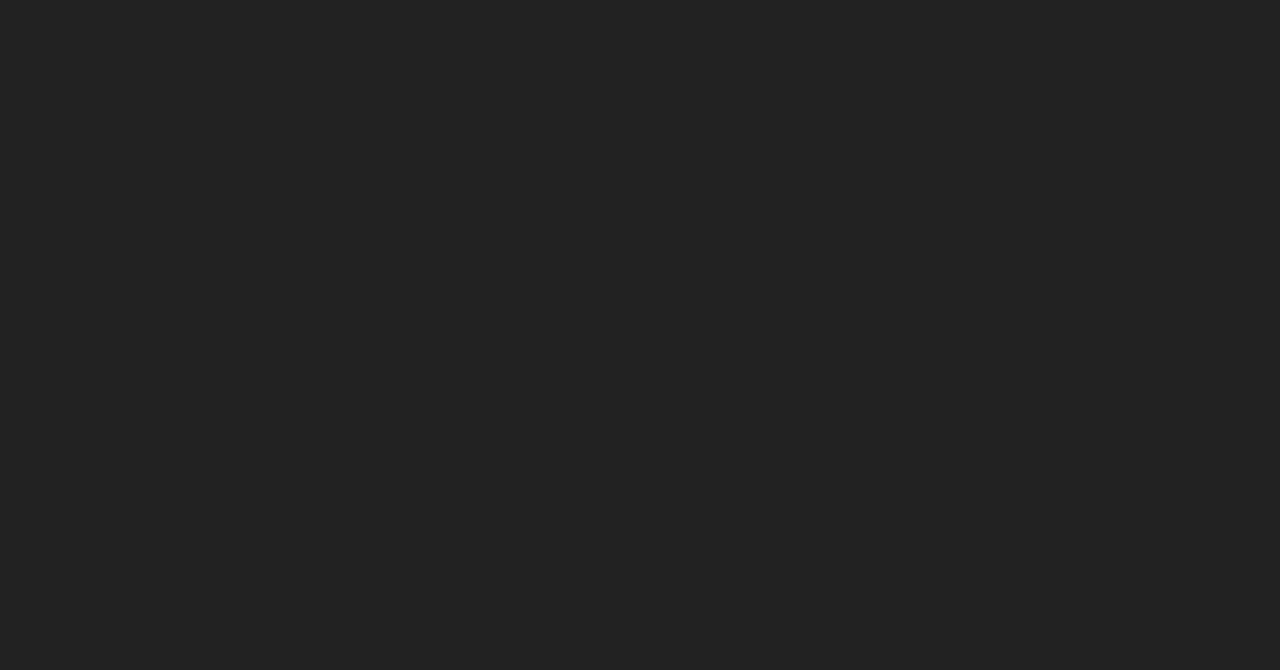
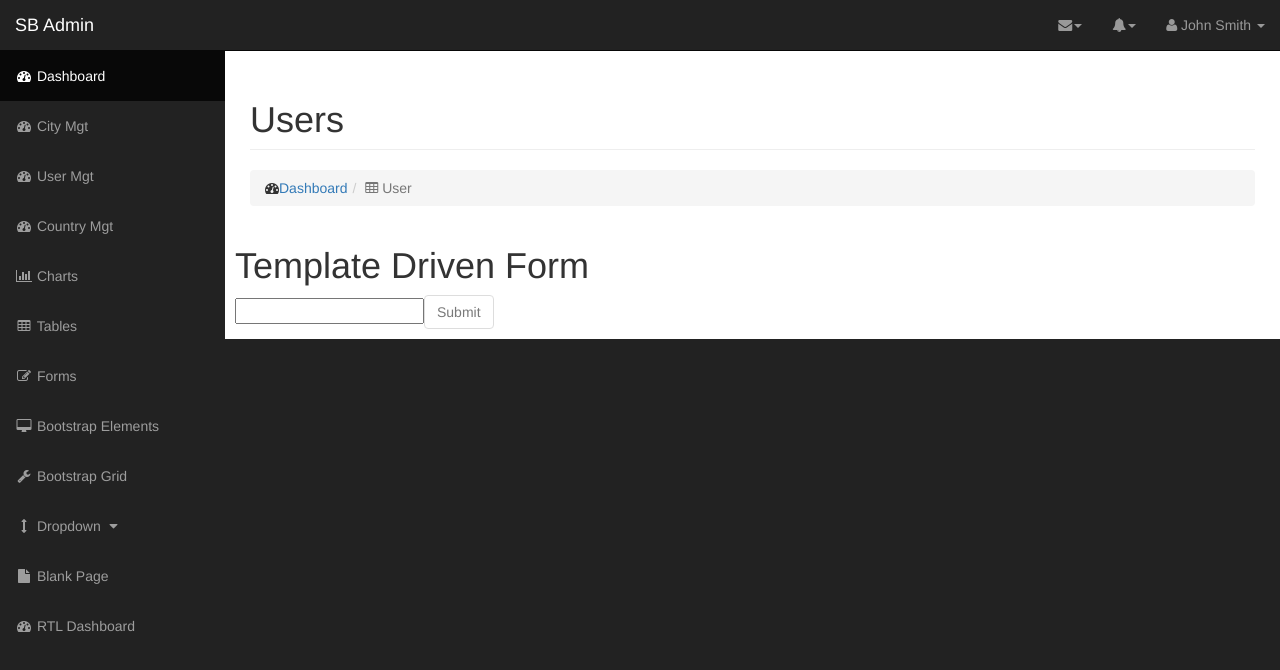
Before and after one commit to muthukumaroptisol/angular2_admin_template, an Angular app: page /country in a window 1280 px wide. Before the commit this address led to /. Shown: the top 670 px of the page. Built offline with nearby package versions, Linux system fonts and the light colour scheme.

Commit message:
Template driver validtion example

```diff
--- a/src/app/app.module.ts
+++ b/src/app/app.module.ts
@@ -18,6 +18,7 @@ import { BreadcrumbComponent } from './breadcrumb/breadcrumb.component';
 import { CityFormComponent } from './city-form/city-form.component';
 import { StateDropdownComponent } from './state-dropdown/state-dropdown.component';
 import { CountryComponent } from './country/country.component';
+import { TestComponentComponent } from './test-component/test-component.component';
 
 @NgModule({
   declarations: [
@@ -32,7 +33,8 @@ import { CountryComponent } from './country/country.component';
     BreadcrumbComponent,
     CityFormComponent,
     StateDropdownComponent,
-    CountryComponent
+    CountryComponent,
+    TestComponentComponent
   ],
   imports: [
     BrowserModule,
--- a/src/app/app.routes.ts
+++ b/src/app/app.routes.ts
@@ -3,6 +3,7 @@ import { LoginComponent } from "./login/login.component";
 import { DashboardComponent } from './dashboard/dashboard.component';
 import { UserComponent } from './user/user.component';
 import { CityComponent } from './city/city.component';
+import { TestComponentComponent } from './test-component/test-component.component';
 
 export const routes: Routes = [
 	{
@@ -22,5 +23,10 @@ export const routes: Routes = [
 	{
 		path: 'city',
 		component: CityComponent
+	},
+
+	{
+		path: 'country',
+		component: TestComponentComponent
 	}
 ]
--- a/src/app/city/city.component.html
+++ b/src/app/city/city.component.html
@@ -14,6 +14,7 @@
                             <table class="table table-bordered table-hover table-striped">
                                 <thead>
                                     <tr>
+                                        <th>Id </th>
                                         <th>Country </th>
                                         <th>State </th>
                                         <th>City </th>
@@ -22,6 +23,7 @@
                                 </thead>
                                 <tbody>
                                     <tr *ngFor= "let city of cities">
+                                        <td>{{city.id}}</td>
                                         <td>{{city.country_id.country_name}}</td>
                                         <td>{{city.state_id.state_name}}</td>
                                         <td>{{city.city_name}}</td>
--- a/src/app/side-bar/side-bar.component.html
+++ b/src/app/side-bar/side-bar.component.html
@@ -10,6 +10,9 @@
 
          <li >
             <a routerLink="/user"><i class="fa fa-fw fa-dashboard"></i> User Mgt</a>
+        </li>
+        <li >
+            <a routerLink="/country"><i class="fa fa-fw fa-dashboard"></i> Country Mgt</a>
         </li>
         <li>
             <a href="charts.html"><i class="fa fa-fw fa-bar-chart-o"></i> Charts</a>
--- /dev/null
+++ b/src/app/test-component/test-component.component.html
@@ -0,0 +1,105 @@
+<app-top-bar></app-top-bar>
+<div id="page-wrapper">
+
+            <div class="container-fluid">
+
+                <!-- Page Heading -->
+                <app-breadcrumb></app-breadcrumb>
+                <!-- /.row -->
+
+
+                <!-- /.row -->
+
+                	<div class="row">
+	                    <div>
+							<h1> Template Driven Form </h1>
+							<form #countryForm="ngForm" *ngIf="active" (ngSubmit)="onSubmit()">
+								<input id="name" name="name" type="text" [(ngModel)]="country.name" minlength="2" maxlength="5" required #name="ngModel">
+
+								<div *ngIf="name.errors && (name.dirty || name.touched)" class="alert alert-danger">
+									<div [hidden]="!name.errors.required">
+										Country name is required !!!
+									</div>
+									<div [hidden]="!name.errors.minlength">
+										Country name's length should be more then 2
+									</div>
+									<div [hidden]="!name.errors.maxLength">
+										Country name's length should not be more then 5
+									</div>
+								</div>
+
+								<button type="submit" class="btn btn-default" [disabled]="!countryForm.form.valid">Submit</button>
+						        <!-- <button type="button" class="btn btn-default" (click)="addCountry()">New Country</button> -->
+							</form>
+						</div>
+	                </div>
+
+                <!-- /.row -->
+
+
+                <!-- /.row -->
+
+            </div>
+            <!-- /.container-fluid -->
+
+        </div>
+
+<!--
+
+    <div class="container">
+      <div [hidden]="submitted">
+        <h1>Hero Form 1 (Template)</h1>
+        <form #heroForm="ngForm"  *ngIf="active"  (ngSubmit)="onSubmit()">
+          <div class="form-group">
+            <label for="name">Name</label>
+
+            <input type="text" id="name" class="form-control"
+                   required minlength="4" maxlength="24"
+                   name="name" [(ngModel)]="hero.name"
+                   #name="ngModel" >
+
+            <div *ngIf="name.errors && (name.dirty || name.touched)"
+                 class="alert alert-danger">
+                <div [hidden]="!name.errors.required">
+                  Name is required
+                </div>
+                <div [hidden]="!name.errors.minlength">
+                  Name must be at least 4 characters long.
+                </div>
+                <div [hidden]="!name.errors.maxlength">
+                  Name cannot be more than 24 characters long.
+                </div>
+            </div>
+          </div>
+
+          <div class="form-group">
+            <label for="alterEgo">Alter Ego</label>
+            <input type="text" id="alterEgo" class="form-control"
+                   name="alterEgo"
+                   [(ngModel)]="hero.alterEgo" >
+          </div>
+
+          <div class="form-group">
+            <label for="power">Hero Power</label>
+            <select id="power" class="form-control"
+                    name="power"
+                    [(ngModel)]="hero.power" required
+                    #power="ngModel" >
+              <option *ngFor="let p of powers" [value]="p">{{p}}</option>
+            </select>
+
+            <div *ngIf="power.errors && power.touched" class="alert alert-danger">
+              <div [hidden]="!power.errors.required">Power is required</div>
+            </div>
+          </div>
+
+          <button type="submit" class="btn btn-default"
+                 [disabled]="!heroForm.form.valid">Submit</button>
+          <button type="button" class="btn btn-default"
+                 (click)="addHero()">New Hero</button>
+        </form>
+      </div>
+
+      <hero-submitted [hero]="hero" [(submitted)]="submitted"></hero-submitted>
+    </div>
+-->
--- /dev/null
+++ b/src/app/test-component/test-component.component.ts
@@ -0,0 +1,33 @@
+import { Component, OnInit } from '@angular/core';
+// import { FormGroup, FormBuilder, Validators } from '@angular/forms';
+
+
+@Component({
+  selector: 'app-test-component',
+  templateUrl: './test-component.component.html',
+  styleUrls: ['./test-component.component.css']
+})
+export class TestComponentComponent implements OnInit {
+	submitted = false;
+	active = true;
+	country: any = {};
+	countryList: any = [];
+
+	constructor( ) { }
+
+	ngOnInit() {
+
+	}
+
+	onSubmit() {
+		console.log(this.country);
+		this.countryList.push({
+			name:this.country.name
+		});
+		console.log(this.countryList);
+	}
+
+	addCountry() {
+
+	}
+}
```
Also changed, not shown: src/app/test-component/test-component.component.css (added), 1 other file (tests, documents, lock files or other folders).
